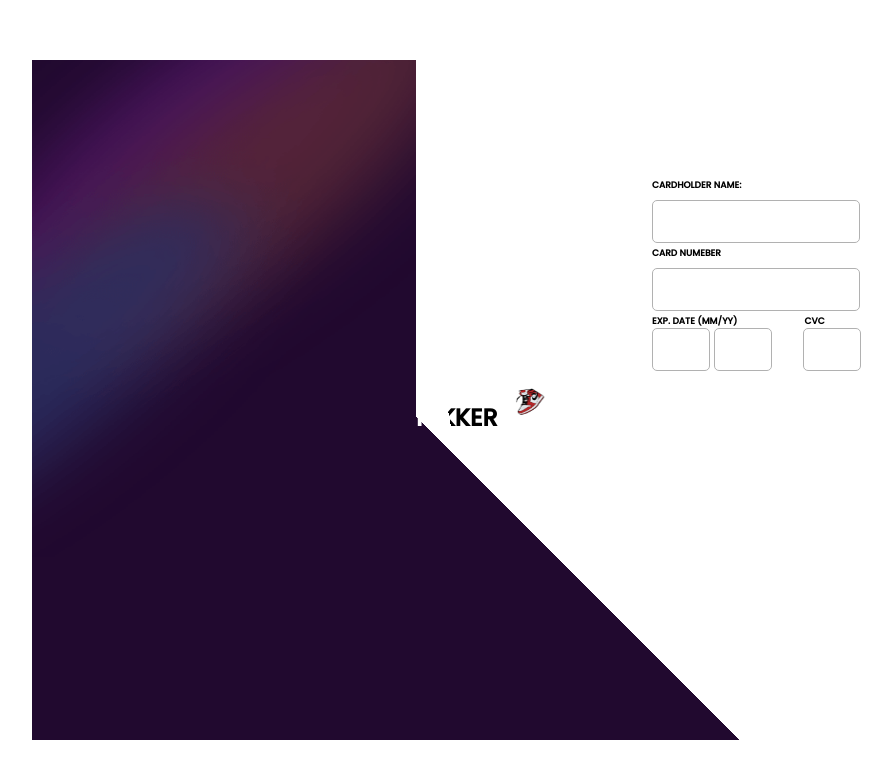
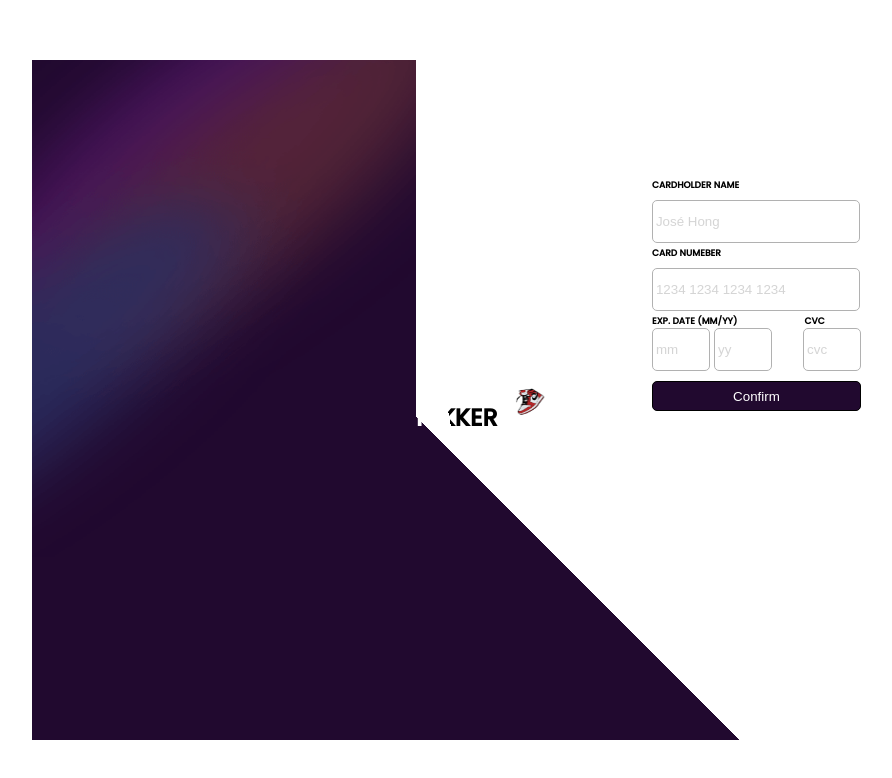
Before and after one commit to Matheus1221/interactive-card, a plain HTML site: page index.html in a window 1280 px wide. Shown: the whole page, without its empty margins (96-988 px from the left). Drawn offline with Linux system fonts and the light colour scheme.

Commit message:
area preencher dados finalizado

```diff
--- a/CSS/Card_model.css
+++ b/CSS/Card_model.css
@@ -22,7 +22,6 @@ p {
 input {
   height: 35px;
   width: 200px;
-  border: none;
   border: 1px solid #000;
   border-radius: 5px;
   opacity: 0.3;
@@ -51,3 +50,21 @@ input {
   flex-direction: row;
   gap: 31px;
 }
+.btn_box_confirm {
+  padding-top: 10px;
+}
+.btn_confirm {
+  width: 209px;
+  height: 30px;
+  cursor: pointer;
+  color: #fff;
+  background-color: #21092f;
+  border-radius: 5px;
+  border: 0.5px solid #000;
+  transition: all 2s;
+}
+.btn_confirm:hover {
+  background-color: #2c2958;
+  transition: all 2s;
+  border: 0.5px solid #fff;
+}
--- a/index.html
+++ b/index.html
@@ -30,13 +30,13 @@
       </div>
       <div class="container_card">
         <div class="data_card">
-          <p>CardHOLDER NAME:</p>
+          <p>cardholder name</p>
           <div class="input_card_data">
-            <input type="text">
+            <input type="text" placeholder="José Hong">
           </div>
           <p>card numeber</p>
           <div class="input_card_data">
-            <input type="text">
+            <input type="text" placeholder="1234 1234 1234 1234">
           </div>
           <div class="description">
             <p>exp. date (mm/yy)</p>
@@ -45,15 +45,17 @@
 
           <div class="input_card_date">
             <div class="dates">
-              <input class="date" type="text">
-              <input class="date" type="text">
+              <input class="date" type="text" placeholder="mm">
+              <input class="date" type="text" placeholder="yy">
             </div>
-            <input class="cvc" type="text">
+            <input class="cvc" type="text" placeholder="cvc">
+          </div>
+          <div class="btn_box_confirm">
+            <button class="btn_confirm">Confirm</button>
           </div>
         </div>
       </div>
     </div>
   </div>
-</body>
 
 </html>
```
